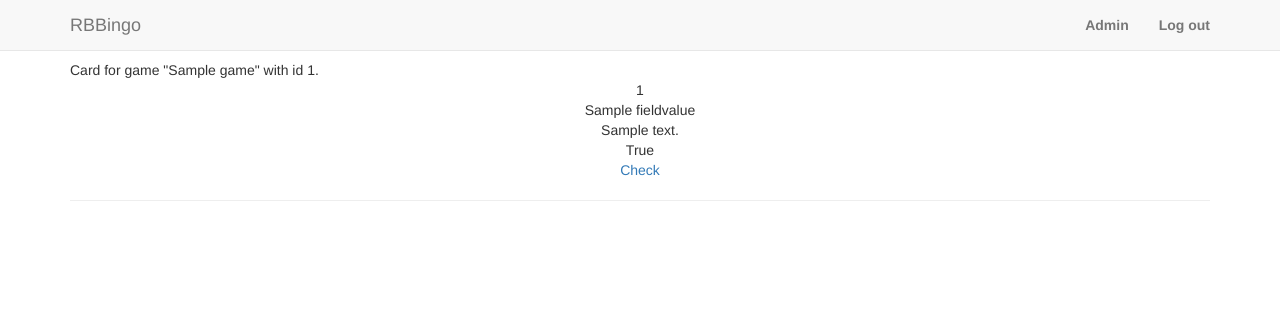
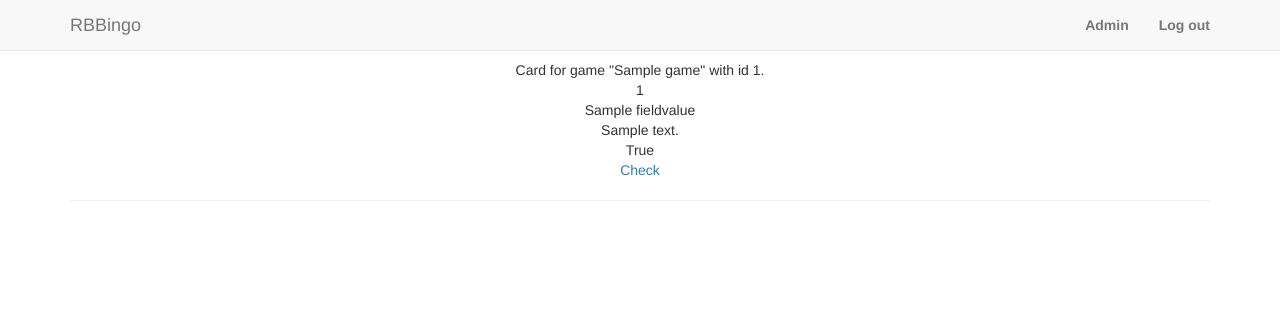
Before and after one commit to bartromgens/rbbbingo, a Django app: page /cards/ in a window 1280 px wide. Shown: the top 311 px of the page. Run offline with Django 3.2, Linux system fonts and the light colour scheme; a user stored in the database is signed in; tables that the repository leaves empty hold one stand-in row (values such as "Sample post"); some libraries are stand-ins or nearby versions.

Commit message:
Use a new row for each card

```diff
--- a/website/templates/website/cards.html
+++ b/website/templates/website/cards.html
@@ -6,15 +6,22 @@
 {% block content %}
 
 {% for card in cards %}
+    <div class="row" align="center">
+
         Card for game "{{ card.game.name }}" with id {{ card.id }}.
+
+        {% for field in card.fields %}
             <div class="row" align="center">
-    {% for field in card.fields %}
+
                 {{ field.position }} <br/>
                 {{ field.field_value.name }} <br/>
                 {{ field.field_value.description }} <br/>
                 {{ field.is_checked }} <br/>
                 <a href="/field/check?id={{ field.id }}">Check</a>
+
+            </div>
         {% endfor %}
+
     </div>
 {% endfor %}
 
```
Lines whose indentation alone changed are shown as unchanged.
